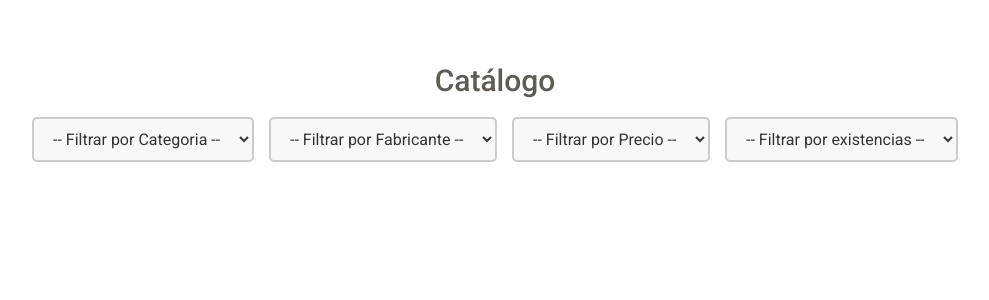
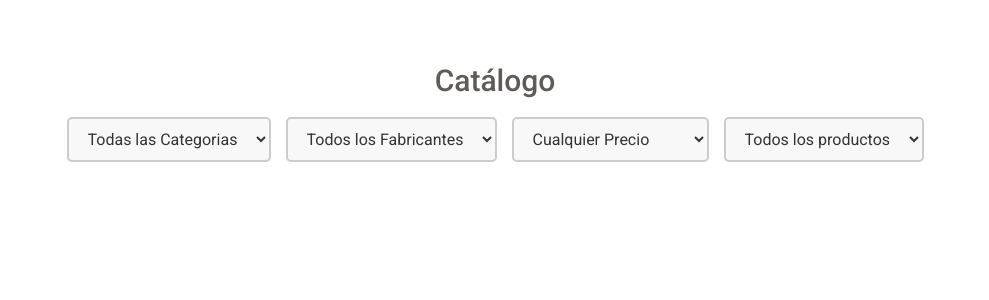
Before and after one commit to Pablito2442/Dunder-Tifflin, a Django app: page /productos/ in a window 1280 px wide. Shown: the part 114-414 px from the top of the page, without its empty margins (160-1149 px from the left). Run offline with Django 5.2, Linux system fonts and the light colour scheme; data that the repository does not hold is empty; some libraries are stand-ins or nearby versions.

Commit message:
Renamed filters

```diff
--- a/inicio/templates/inicio.html
+++ b/inicio/templates/inicio.html
@@ -109,6 +109,8 @@
              .then(data => {
                  alert('Producto añadido al carrito');
              });
+
+             window.location.href = '/carrito';
          }
       </script>
    </head>
--- a/producto/templates/producto/catalogo.html
+++ b/producto/templates/producto/catalogo.html
@@ -193,7 +193,7 @@
 					<!-- Dropdown for selecting Categoria -->
 					<div class="select-container">
 						<select id="categoria-dropdown" onchange="updateFilters()">
-							<option value="">-- Filtrar por Categoria --</option>
+							<option value="">Todas las Categorias</option>
 							{% for categoria in categorias %}
 							<option value="{{ categoria.id }}" {{% if categoria.id == request.GET.categoria_id %}selected{% endif %}>
 								{{ categoria.nombre }}
@@ -201,7 +201,7 @@
 						</select>
 						<!-- Dropdown for selecting Fabricante -->
 						<select id="fabricante-dropdown" onchange="updateFilters()">
-							<option value="">-- Filtrar por Fabricante --</option>
+							<option value="">Todos los Fabricantes</option>
 							{% for fabricante in fabricantes %}
 							<option value="{{ fabricante.id }}" {% if fabricante.id == request.GET.fabricante_id %}selected{% endif %}>
 								{{ fabricante.nombre }}
@@ -210,7 +210,7 @@
 						</select>
 						<!-- Dropdown for range of producr prices -->
 						<select id="precio-dropdown" onchange="updateFilters()">
-							<option value="">-- Filtrar por Precio --</option>
+							<option value="">Cualquier Precio</option>
 							<option value="0-30" {% if request.GET.rango_precio == '0-30' %}selected{% endif %}>Hasta 30€</option>
 							<option value="30-50" {% if request.GET.rango_precio == '30-50' %}selected{% endif %}>Entre 30€ y 50€</option>
 							<option value="50-75" {% if request.GET.rango_precio == '50-75' %}selected{% endif %}>Entre 50€ y 75€</option>
@@ -221,9 +221,8 @@
 						</select>
 						<!-- Dropdown for stock -->
 						<select id="stock-dropdown" onchange="updateFilters()">
-							<option value="">-- Filtrar por existencias --</option>
+							<option value="">Todos los productos</option>
 							<option value="True" {% if request.GET.en_stock == 'True' %}selected{% endif %}>Disponible</option>
-							<option value="">Todos los productos</option>
 						</select>
 					</div>
 				</div><!--/.section-header-->
```
Also changed, not shown: inicio/templates/search_results.html (+4 -5 lines).
